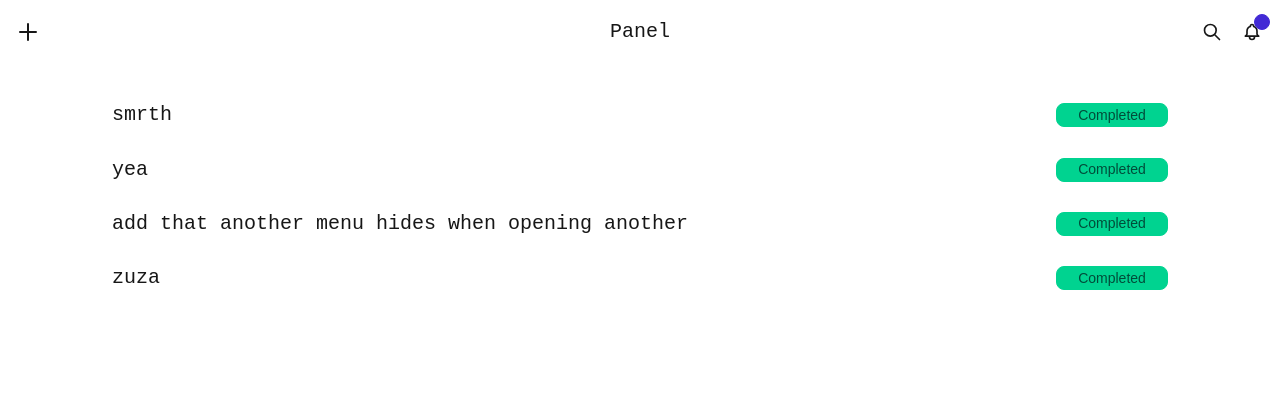
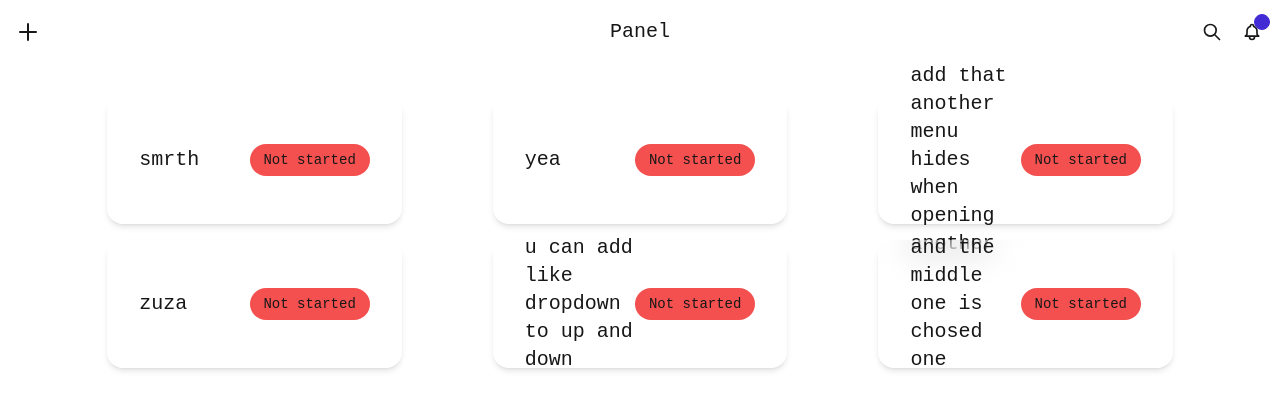
Before and after one commit to Pekos123/Planex, a Next.js app: page /panel in a window 1280 px wide. Shown: the top 410 px of the page. Built offline with nearby package versions, Linux system fonts and the light colour scheme; a web font is replaced by a local one; what tailwindcss-animated would draw is missing.

Commit message:
chaneging design in panel

```diff
--- a/app/components/panel/SelectBadgeDropdown.tsx
+++ b/app/components/panel/SelectBadgeDropdown.tsx
@@ -1,33 +1,49 @@
 'use client'
 import { useState } from "react";
 
+type BadgeType = 'completed' | 'inwork' | 'notstarted';
+
+const Badge = ({className, badgeType, onClick}: {className?: string, badgeType: BadgeType, onClick: () => void}) => {
+  const bg: Record<BadgeType, string>  = {
+      completed: 'bg-[#33D48E] hover:shadow-[#33d48e]/50',
+      inwork: 'bg-[#EEBF40] hover:shadow-[#eebf40]/50',
+      notstarted: 'bg-[#F45050] hover:shadow-[#f45050]/50',
+  };
+
+  const badgeTexts: Record<BadgeType, string> = {
+    completed: 'Completed',
+    inwork: 'In work',
+    notstarted: 'Not started'
+  };
+
+  return (
+    <div className={`${className || ''} font-code rounded-2xl ${bg[badgeType]} w-30 h-8 hover:shadow-md duration-200 my-5 flex items-center justify-center`} onClick={onClick}>{badgeTexts[badgeType]}</div>
+  );
+};
+
 const SelectBadgeDropdown = () => {
-  const [badge, setBadge] = useState<'success' | 'warning' | 'error'>('success');
+  const [badge, setBadge] = useState<BadgeType>('notstarted');
+  const [firstDropdownBadge, setFirstBadge] = useState<BadgeType>('completed');
+  const [secDropdownBadge, setSecBadge] = useState<BadgeType>('inwork');
   const [isOpen, setIsOpen] = useState(false);
 
-  const badgeTexts: Record<string, string> = {
-    success: 'Completed',
-    warning: 'In work',
-    error: 'Not started'
-  };
-
-  const handleSelect = (newBadge: 'success' | 'warning' | 'error') => {
-    setBadge(newBadge);
+  const handleSelect = (whichBadge: 'first' | 'sec') => {
+    const prevBadge = badge;
+    if(whichBadge === 'first'){
+      setBadge(firstDropdownBadge);
+      setFirstBadge(prevBadge);
+    }else {
+      setBadge(secDropdownBadge);
+      setSecBadge(prevBadge);
+    }
     setIsOpen(false);
   };
 
   return (
     <div className="relative">
-       <div role="button" className={`badge badge-${badge} w-28 hover:shadow-md hover:shadow-white duration-200`} onClick={() => setIsOpen(!isOpen)}>{badgeTexts[badge]}</div>
-
-       {isOpen && (
-         <div className="absolute top-full right-0 bg-black/20 flex flex-col gap-1 rounded-lg py-2 z-10 w-28 shadow-md/70 shadow-white/10 border-white p-1">
-           <div className="badge badge-success w-full hover:shadow-md hover:shadow-green-600 duration-200" onClick={() => handleSelect('success')}>Completed</div>
-           <div className="badge badge-warning w-full hover:shadow-md hover:shadow-yellow-600 duration-200" onClick={() => handleSelect('warning')}>In work</div>
-            <div className="badge badge-error w-full hover:shadow-md hover:shadow-red-600 duration-200" onClick={() => handleSelect('error')}>Not started</div>
-         </div>
-       )}
-
+      {isOpen && <Badge badgeType={firstDropdownBadge} onClick={() => {handleSelect('first') }}/>}
+      <Badge badgeType={badge} onClick={() => setIsOpen(!isOpen)} className={isOpen ? 'scale-90' : 'scale-100 hover:scale-105'}/>
+      {isOpen && <Badge badgeType={secDropdownBadge} onClick={() => handleSelect('sec')}/>}
     </div>
   );
 };
--- a/app/components/panel/TaskElement.tsx
+++ b/app/components/panel/TaskElement.tsx
@@ -3,9 +3,9 @@ import SelectBadgeDropdown from "./SelectBadgeDropdown";
 const TaskElement = ({title} : {title: string}) => {
   return (
     <>
-      <div className="w-[90vw] h-[3vw] relative flex items-center justify-between px-12 rounded-lg border-white shadow-md/70 shadow-white/10 hover:ring-2 hover:ring-white/50 transition-all duration-300 ease-in-out">
-        <p className="text-xl font-code">{title}</p>
-        <SelectBadgeDropdown/>
+      <div className="w-[23vw] h-[10vw] bg-white/5 backdrop-filter backdrop-blur-lg relative flex items-center justify-between px-8 rounded-2xl shadow-md hover:scale-101 transition-all duration-300 ease-in-out">
+        <p className="text-xl w-[10vw] font-code">{title}</p>
+        <SelectBadgeDropdown />
       </div>
     </>
   );
--- a/app/panel/page.tsx
+++ b/app/panel/page.tsx
@@ -7,16 +7,18 @@ export default function Panel() {
     "smrth",
     "yea",
     "add that another menu hides when opening another",
-    "zuza"];
+    "zuza",
+    "u can add like dropdown to up and down",
+    "and the middle one is chosed one",];
 
   return(
-    <main className="flex items-center justify-center flex-col">
-      <Header className="animation-delay-200 animate-fade animate-once animate-ease-out shadow-md shadow-white/30"/>
-       <ul className='list pt-8 gap-4 flex flex-col'>
-         {data.map((item, index) => (
-           <li key={index}><TaskElement title={item}/></li>
-         ))}
-       </ul>
+    <main className="animate-delay-300 animate-fade animate-once animate-ease-out flex items-center justify-center flex-col">
+      <Header className=" shadow-md shadow-white/30"/>
+      <ul className='list p-8 justify-evenly gap-4 flex flex-row flex-wrap'>
+        {data.map((item, index) => (
+          <li key={index}><TaskElement title={item}/></li>
+        ))}
+      </ul>
     </main>
   );
 }
```
